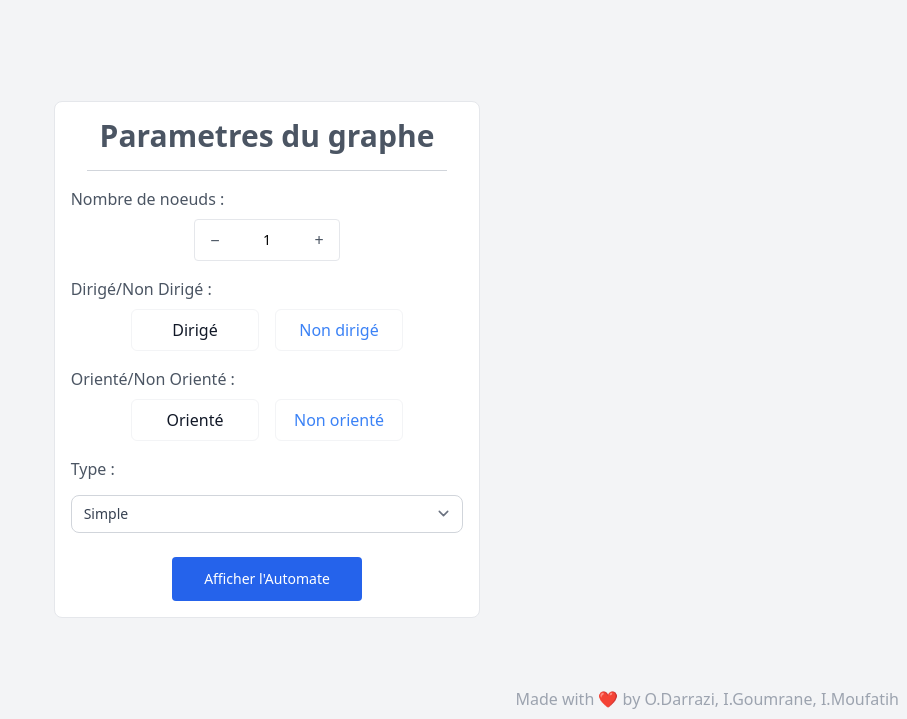
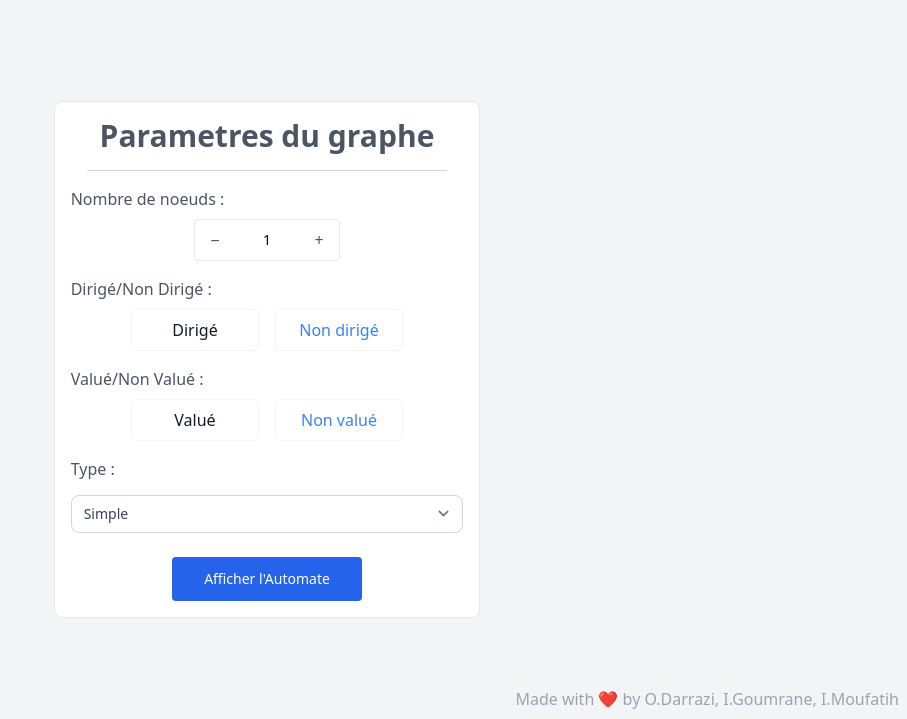
Before and after one commit to raiiizel/Outils-Math-Automate, a Flask app: page / in a window 1280 px wide. Shown: the part 81-800 px from the top of the page, without its empty margins (373-1280 px from the left). Run offline with Flask 3, Linux system fonts and the light colour scheme; some libraries are stand-ins or nearby versions.

Commit message:
option valué

```diff
--- a/templates/index.html
+++ b/templates/index.html
@@ -105,36 +105,36 @@
                 </label>
               </div>
             </div>
-            <label for="dirige_ou_non" class="text-gray-600"
-              >Orienté/Non Orienté :</label
+            <label for="value_ou_non" class="text-gray-600"
+              >Valué/Non Valué :</label
             >
             <div class="flex justify-center w-full gap-4 pt-2 pb-4">
               <label
-                for="oriente"
+                for="value"
                 class="flex cursor-pointer items-center justify-center rounded-md border border-gray-100 bg-white px-3 py-2 text-gray-900 hover:border-gray-200 w-32"
               >
                 <input
                   type="radio"
-                  name="oriente_ou_non"
-                  id="oriente"
+                  name="value_ou_non"
+                  id="value"
                   value="1"
                   class="peer sr-only"
                 />
-                <span class="peer-checked:text-blue-500"> Orienté </span>
+                <span class="peer-checked:text-blue-500"> Valué </span>
               </label>
               <label
-                for="non_oriente"
+                for="non_value"
                 class="flex cursor-pointer items-center justify-center rounded-md border border-gray-100 bg-white px-3 py-2 text-gray-900 hover:border-gray-200 w-32"
               >
                 <input
                   type="radio"
-                  name="oriente_ou_non"
-                  id="non_oriente"
+                  name="value_ou_non"
+                  id="non_value"
                   value="0"
                   checked
                   class="peer sr-only"
                 />
-                <span class="peer-checked:text-blue-500">Non orienté </span>
+                <span class="peer-checked:text-blue-500">Non valué </span>
               </label>
             </div>
             <label for="type_graphe" class="text-gray-600">Type :</label>
```
